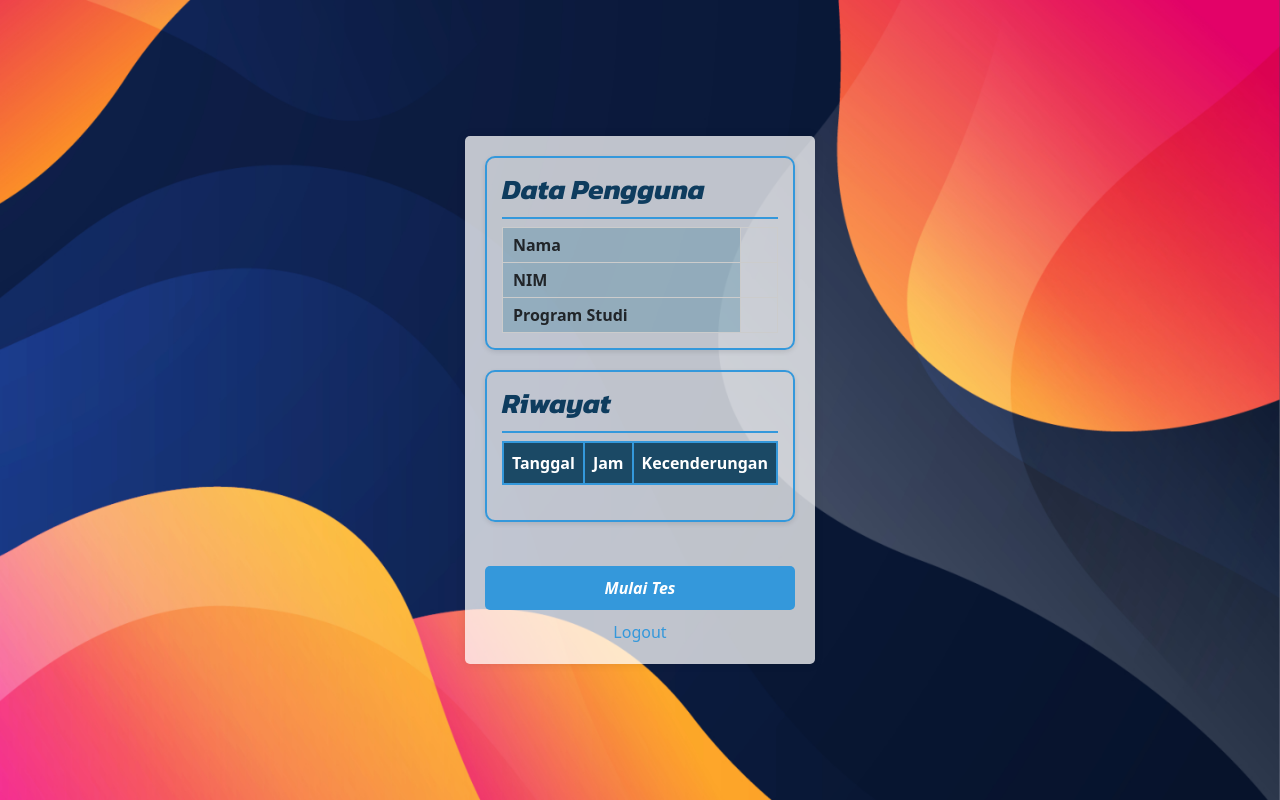
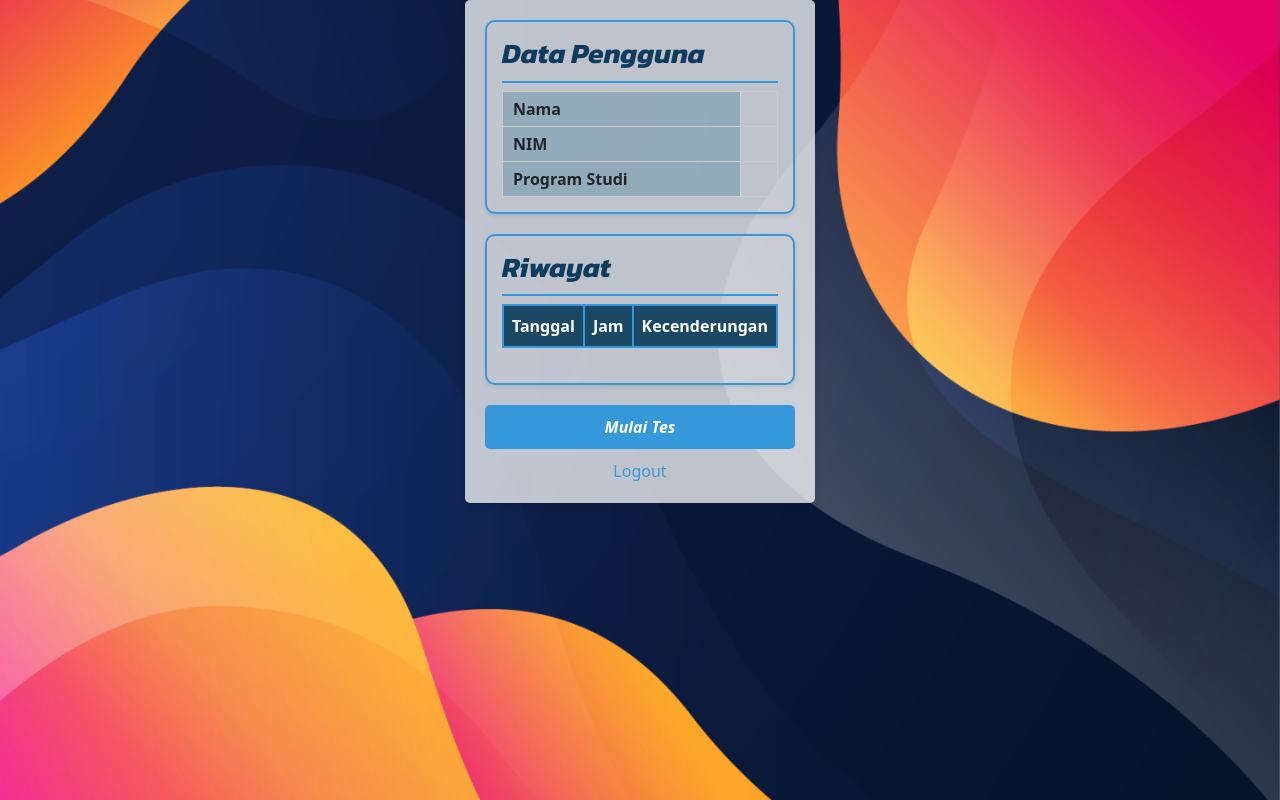
Before and after one commit to RabbitFlur/TalentAndInterestAllocation, a PHP site: page /user/beranda.php in a window 1280 px wide. Run offline with PHP 8.4, Linux system fonts and the light colour scheme; the visitor is signed in with stand-in values (Sample User, id 1); data that the repository does not hold is empty.

Commit message:
perbaikan ringan

```diff
--- a/css/style.css
+++ b/css/style.css
@@ -399,14 +399,29 @@ h1 {
 
 
 /* css halaman beranda */
+
 .homepage {
   max-width: 800px;
   margin: 0 auto;
-  padding: 20px;
+  border-radius: 5px;
+
+  display: flex;
+  flex-direction: column;
+  justify-content: space-between;
+  height: 100%; /* Setel tinggi menjadi 100% */
+}
+
+.homepage-background {
   background-color: rgba(255, 255, 255, 0.74);
+  padding: 20px; /* Tambahkan padding di sini */
   border-radius: 5px;
   box-shadow: 0 0 10px rgba(0, 0, 0, 0.1);
 }
+
+/* .table-container {
+  overflow: auto;
+  max-height: 100px;
+} */
 
 @font-face {
   font-family: 'Kanit';
--- a/user/beranda.php
+++ b/user/beranda.php
@@ -24,6 +24,7 @@ td {
 </style>
 <body>
     <div class="homepage">
+    <div class="homepage-background">
         <div class="info-bubble">
             <div class="user-info">
                 <h3 class="judul">Data Pengguna</h3>
@@ -46,6 +47,7 @@ td {
         <div class="info-bubble">
             <div class="history">
                 <h3 class="judul">Riwayat</h3>
+                <div class="table-container">
                 <table>
                     <tr>
                         <th>Tanggal</th>
@@ -60,13 +62,14 @@ td {
                         </tr>
                     <?php endwhile; ?>
                 </table>
+                </div>
             </div>
         </div>
-        <br>
         <button class="button-tes" onclick="window.location.href='question.php'">Mulai Tes</button>
         <div class="logout-container">
             <a class="logout-link" href="../controller/logout.php">Logout</a>
         </div>
     </div>
+    </div>
 </body>
 </html>
```
